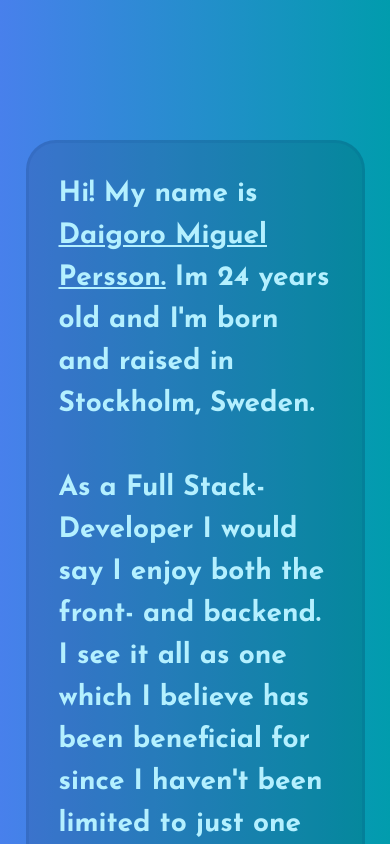
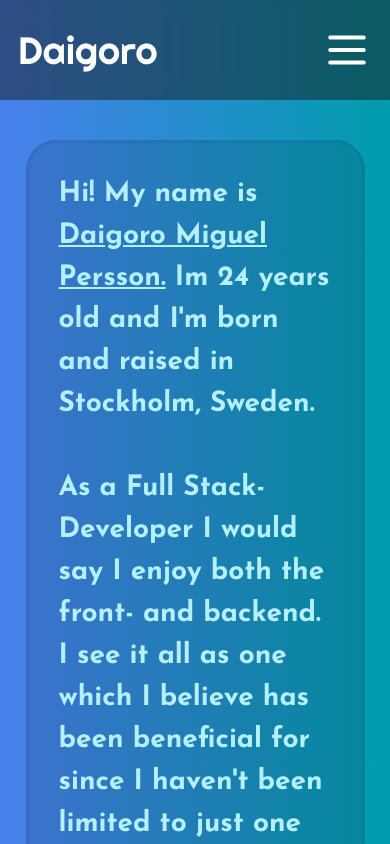
Before and after one commit to daigoro14/My-Portfolio, a React (Create React App) app in the folder frontend/: page /about in a window 390 px wide. Shown: the top 844 px of the page. Built offline with nearby package versions, Linux system fonts and the light colour scheme; a web font is replaced by a local one.

Commit message:
mobile responsive improvements

```diff
--- a/frontend/src/styles/TopBar.module.scss
+++ b/frontend/src/styles/TopBar.module.scss
@@ -99,7 +99,7 @@
         flex-direction: column;
         transition: 0.3s;
         a {
-            margin-top: 130px
+            margin-top: 110px
         }
     }
 
@@ -119,4 +119,8 @@
         padding: 18px;
         cursor: pointer;
     }
+
+    .hide {
+        top: 0px;
+    }
 }
```
